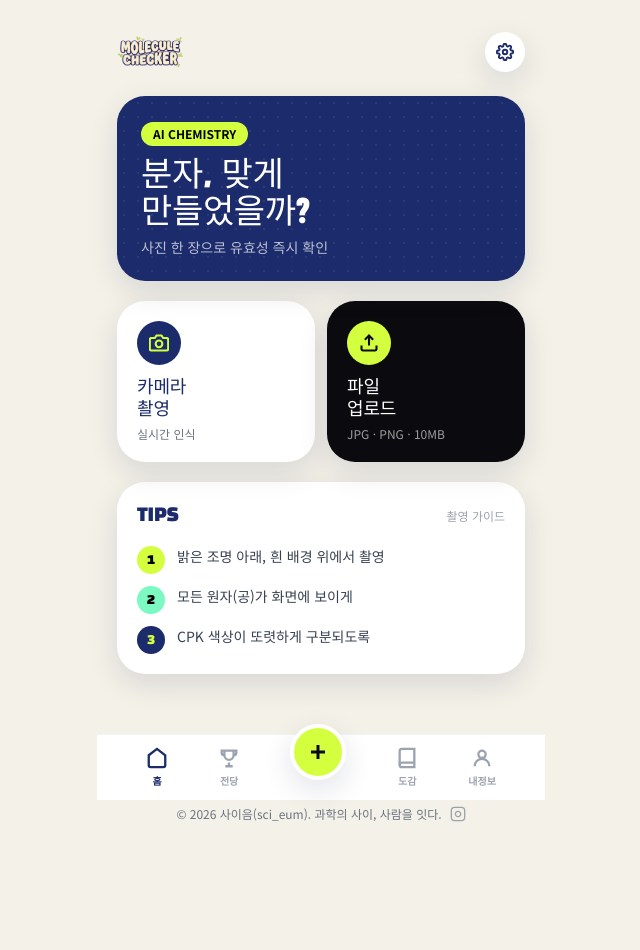
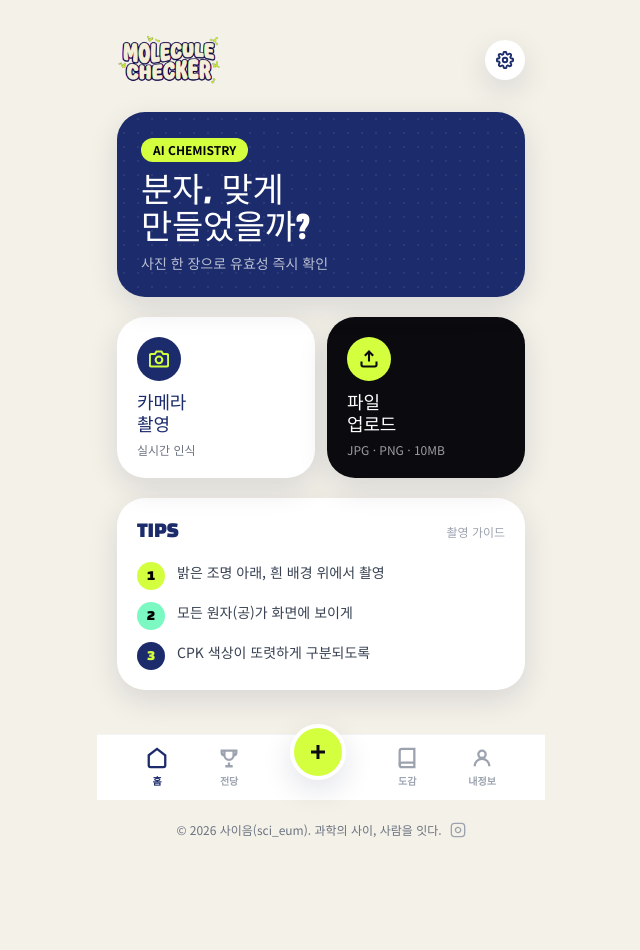
Before and after one commit to scieum/molecule-checker, a plain HTML site: page index.html in a window 1280 px wide. Shown: the whole page, without its empty margins (319-959 px from the left). Drawn offline with nearby package versions, Linux system fonts and the light colour scheme; a script that the page names is missing.

Commit message:
Increase header logo size from h-9 to h-14
Co-Authored-By: Claude Opus 4.6 (1M context) <noreply@anthropic.com>

```diff
--- a/index.html
+++ b/index.html
@@ -55,7 +55,7 @@
   <!-- Header -->
   <header class="flex items-center justify-between mb-6">
     <button id="logo-home" aria-label="홈으로" class="flex items-center gap-2 active:scale-95 transition">
-      <img src="logo.png" alt="Molecule Checker" class="h-9" />
+      <img src="logo.png" alt="Molecule Checker" class="h-14" />
     </button>
     <button id="open-settings" aria-label="설정" class="w-10 h-10 rounded-full bg-white card-shadow flex items-center justify-center text-navy active:scale-95 transition">
       <svg width="18" height="18" viewBox="0 0 24 24" fill="none" stroke="currentColor" stroke-width="2.5"><circle cx="12" cy="12" r="3"/><path d="M19.4 15a1.65 1.65 0 0 0 .33 1.82l.06.06a2 2 0 1 1-2.83 2.83l-.06-.06a1.65 1.65 0 0 0-1.82-.33 1.65 1.65 0 0 0-1 1.51V21a2 2 0 1 1-4 0v-.09a1.65 1.65 0 0 0-1-1.51 1.65 1.65 0 0 0-1.82.33l-.06.06a2 2 0 1 1-2.83-2.83l.06-.06a1.65 1.65 0 0 0 .33-1.82 1.65 1.65 0 0 0-1.51-1H3a2 2 0 1 1 0-4h.09a1.65 1.65 0 0 0 1.51-1 1.65 1.65 0 0 0-.33-1.82l-.06-.06a2 2 0 1 1 2.83-2.83l.06.06a1.65 1.65 0 0 0 1.82.33h0a1.65 1.65 0 0 0 1-1.51V3a2 2 0 1 1 4 0v.09a1.65 1.65 0 0 0 1 1.51h0a1.65 1.65 0 0 0 1.82-.33l.06-.06a2 2 0 1 1 2.83 2.83l-.06.06a1.65 1.65 0 0 0-.33 1.82v0a1.65 1.65 0 0 0 1.51 1H21a2 2 0 1 1 0 4h-.09a1.65 1.65 0 0 0-1.51 1z"/></svg>
```
